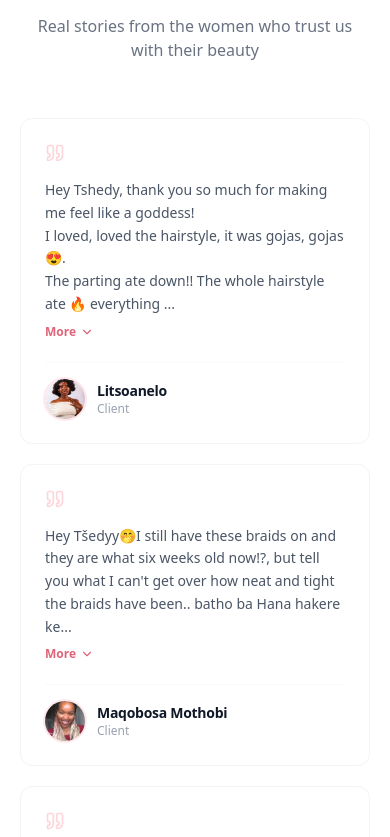
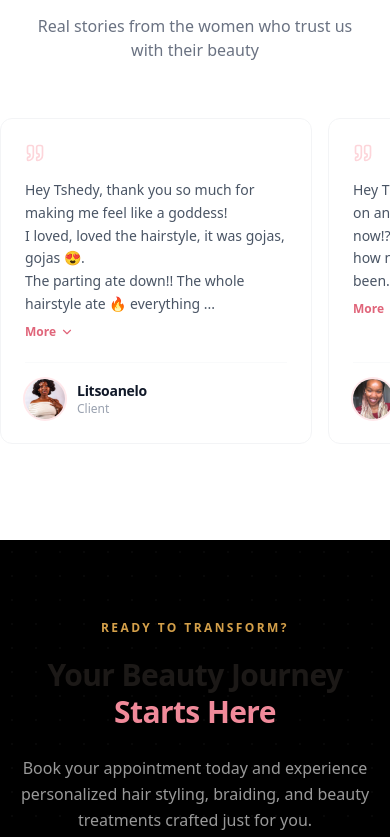
Before and after one commit to Kananelo12/tshedys-beauty, a Next.js app: page / in a window 390 px wide. Shown: the part 6127-6964 px from the top of the page. Built offline with nearby package versions, Linux system fonts and the light colour scheme.

Commit message:
fix: implement testimonial horizontal-scroll on mobile

```diff
--- a/app/components/Testimonials.tsx
+++ b/app/components/Testimonials.tsx
@@ -136,14 +136,15 @@ export default function Testimonials() {
           </p>
         </div>
 
-        {/* Grid Layout */}
-        <div className="grid grid-cols-1 sm:grid-cols-2 lg:grid-cols-3 gap-5">
+        {/* Grid Layout — horizontal scroll on mobile, grid on sm+ */}
+        <div className="flex gap-4 overflow-x-auto snap-x snap-mandatory pb-4 -mx-5 px-5 sm:mx-0 sm:px-0 sm:pb-0 sm:grid sm:grid-cols-2 lg:grid-cols-3 sm:gap-5 sm:overflow-visible">
           {testimonials.map((testimonial, index) => (
-            <TestimonialCard
-              key={index}
-              testimonial={testimonial}
-              onImageClick={() => openLightbox(index)}
-            />
+            <div key={index} className="min-w-[80vw] snap-start sm:min-w-0">
+              <TestimonialCard
+                testimonial={testimonial}
+                onImageClick={() => openLightbox(index)}
+              />
+            </div>
           ))}
         </div>
       </div>
```
